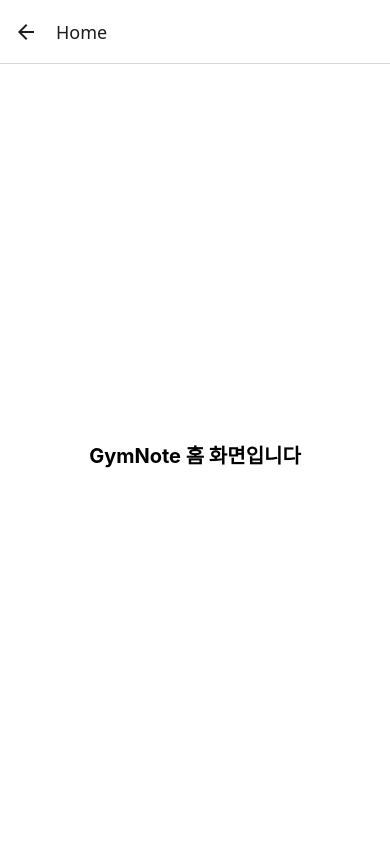
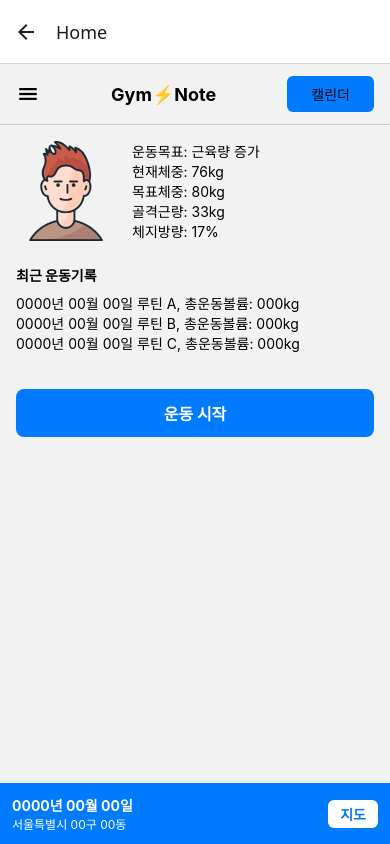
Before and after one commit to GymNote-Org/gymnote-FE, a React Native app: screen /Home in a window 390 px wide. Built offline with nearby package versions, Linux system fonts and the light colour scheme.

Commit message:
feat: 홈 화면 예제 시연 화면대로 컨텐츠 구성

```diff
--- a/src/screens/HomeScreen.tsx
+++ b/src/screens/HomeScreen.tsx
@@ -1,4 +1,6 @@
-import { Text, View, StyleSheet } from 'react-native';
+import {Image, ScrollView, StyleSheet, Text, TouchableOpacity, View} from 'react-native';
+import Header from "../components/Header";
+import Footer from "../components/Footer";
 
 /**
  * 메인 홈 화면
@@ -7,7 +9,40 @@ import { Text, View, StyleSheet } from 'react-native';
 export default function HomeScreen() {
     return (
         <View style={styles.container}>
-            <Text style={styles.text}>GymNote 홈 화면입니다</Text>
+            <Header />
+            <ScrollView contentContainerStyle={styles.content}>
+                {/* 사용자 정보 및 운동 목표 */}
+                <View style={styles.userCard}>
+                    <View style={styles.avatarBox}>
+                        <Image
+                            source={require('../assets/fakeavatar.png')}
+                            style={styles.avatarImg}
+                            resizeMode="contain"
+                        />
+                    </View>
+                    <View style={styles.userInfo}>
+                        <Text>운동목표: 근육량 증가</Text>
+                        <Text>현재체중: 76kg</Text>
+                        <Text>목표체중: 80kg</Text>
+                        <Text>골격근량: 33kg</Text>
+                        <Text>체지방량: 17%</Text>
+                    </View>
+                </View>
+
+                {/* 최근 운동기록 */}
+                <View style={styles.exerciseHistory}>
+                    <Text style={styles.historyTitle}>최근 운동기록</Text>
+                    <Text>0000년 00월 00일 루틴 A, 총운동볼륨: 000kg</Text>
+                    <Text>0000년 00월 00일 루틴 B, 총운동볼륨: 000kg</Text>
+                    <Text>0000년 00월 00일 루틴 C, 총운동볼륨: 000kg</Text>
+                </View>
+
+                {/* 운동 시작 */}
+                <TouchableOpacity style={styles.startButton}>
+                    <Text style={styles.startButtonText}>운동 시작</Text>
+                </TouchableOpacity>
+            </ScrollView>
+            <Footer />
         </View>
     )
 }
@@ -15,12 +50,45 @@ export default function HomeScreen() {
 const styles = StyleSheet.create({
     container: {
         flex: 1,
+    },
+    content: {
+        padding: 16,
+    },
+    userCard: {
+        flexDirection: 'row',
+        marginBottom: 24,
+    },
+    avatarBox: {
+        width: 100,
+        height: 100,
         justifyContent: 'center',
         alignItems: 'center',
-        backgroundColor: '#fff',
+        marginRight: 16,
     },
-    text: {
-        fontSize: 20,
+    avatarImg: {
+        width: 100,
+        height: 100,
+    },
+    userInfo: {
+        justifyContent: 'space-between',
+    },
+    exerciseHistory: {
+        marginBottom: 24,
+    },
+    historyTitle: {
+        fontWeight: 'bold',
+        marginBottom: 8,
+    },
+    startButton: {
+        backgroundColor: '#007bff',
+        marginTop: 12,
+        paddingVertical: 12,
+        borderRadius: 8,
+        alignItems: 'center',
+    },
+    startButtonText: {
+        color: '#fff',
+        fontSize: 16,
         fontWeight: 'bold',
     },
 });
```
Also changed, not shown: src/assets/fakeavatar.png (added).
